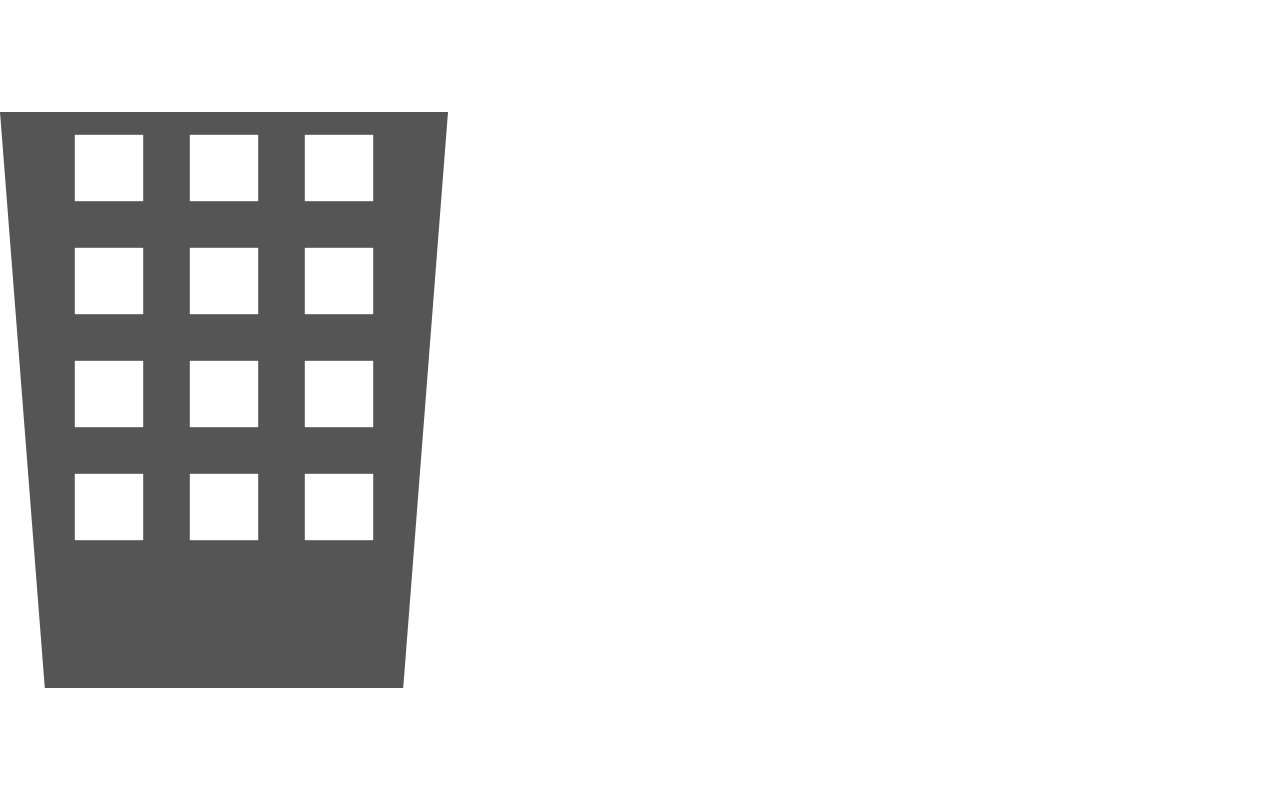
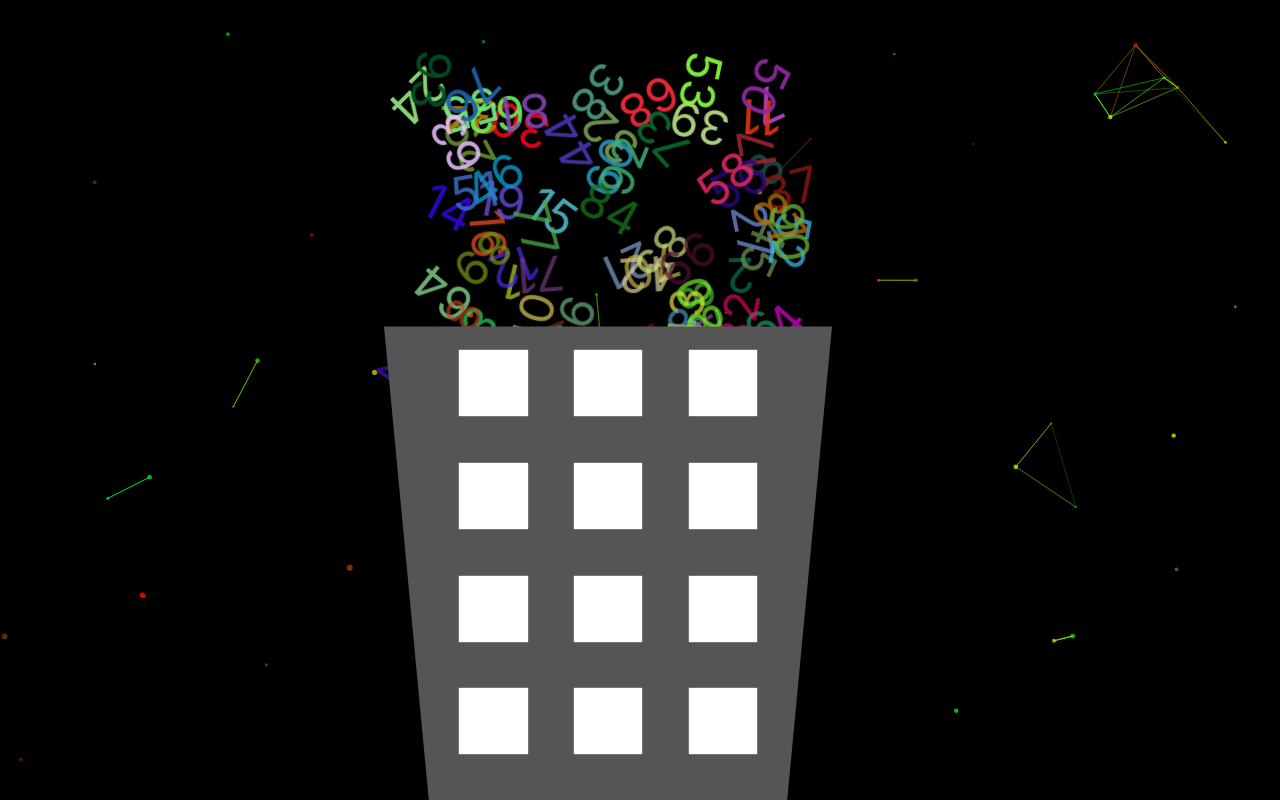
Before and after one commit to fireguy188/Numble, a React (Vite) app: page /game in a window 1280 px wide. Built offline with nearby package versions, Linux system fonts and the light colour scheme.

Commit message:
Numbers fall into bucket!!

```diff
--- a/src/assets/Bucket.tsx
+++ b/src/assets/Bucket.tsx
@@ -1,7 +1,28 @@
 import "../styles/Bucket.css";
+import FunnyNumber from "./FunnyNumber";
 
 const Bucket = () => {
+  const numbers = [];
+  for (var i = 1; i < 100; i++) {
+    numbers.push(
+      <FunnyNumber
+        num={i}
+        color={
+          "#" +
+          Math.floor(Math.random() * 16777215)
+            .toString(16)
+            .padStart(6, "0")
+            .toUpperCase()
+        }
+        r={36 + Math.floor(Math.random() * 31)}
+        delay={Math.random() * 5}
+      ></FunnyNumber>
+    );
+  }
+
   return (
+    <>
+      {numbers}
       <div className="bucket">
         <div id="bucket_window_container">
           <input className="bucket_window" type="text"></input>
@@ -18,6 +39,7 @@ const Bucket = () => {
           <input className="bucket_window" type="text"></input>
         </div>
       </div>
+    </>
   );
 };
 
--- /dev/null
+++ b/src/assets/FunnyNumber.tsx
@@ -0,0 +1,28 @@
+interface Props {
+  num: number;
+  color: string;
+  r: number;
+  delay: number;
+}
+
+const FunnyNumber = ({ num, color, r, delay }: Props) => {
+  return (
+    <div
+      className="number"
+      style={{
+        position: "fixed",
+        opacity: 0,
+        color: color,
+        right: r + "vw",
+        fontSize: "3em",
+        animation: "rotate 2s linear infinite, fall 10s linear",
+        animationDelay: delay + "s",
+        animationFillMode: "forwards",
+      }}
+    >
+      {num}
+    </div>
+  );
+};
+
+export default FunnyNumber;
--- a/src/pages/Game.tsx
+++ b/src/pages/Game.tsx
@@ -1,7 +1,13 @@
+import ParticleBackground from "../ParticleBackground";
 import Bucket from "../assets/Bucket";
 
 const Game = () => {
-  return <Bucket></Bucket>;
+  return (
+    <>
+      <ParticleBackground></ParticleBackground>
+      <Bucket></Bucket>
+    </>
+  );
 };
 
 export default Game;
--- a/src/styles/Bucket.css
+++ b/src/styles/Bucket.css
@@ -1,6 +1,39 @@
+@keyframes slideIn {
+    0% {
+        right: -35vw;
+    }
+
+    100% {
+        right: 35vw;
+    }
+}
+
+@keyframes rotate {
+    0% {
+        transform: rotate(0deg);
+    }
+
+    100% {
+        transform: rotate(360deg);
+    }
+}
+
+@keyframes fall {
+    0% {
+        opacity: 1;
+        top: 0;
+    }
+
+    100% {
+        top: 100vh;
+    }
+}
+
 .bucket {
+    position:fixed;
+    bottom: 0;
     width: 35vw;
-    height: 72vh;
+    height: 37vw;
     text-align: center;
 	shape-outside: polygon(
         0 0,
@@ -15,6 +48,8 @@
         10% 100%
     );
     background-color: #555;
+    animation: slideIn 2s;
+    animation-fill-mode: forwards;
 }
 
 #bucket_window_container {
@@ -22,6 +57,8 @@
 }
 
 .bucket_window {
+    cursor: pointer;
+    caret-color: transparent;
 	text-align: center;
     font-size: 3em;
     height: 4.85vw;
```
Lines whose indentation alone changed are shown as unchanged.
